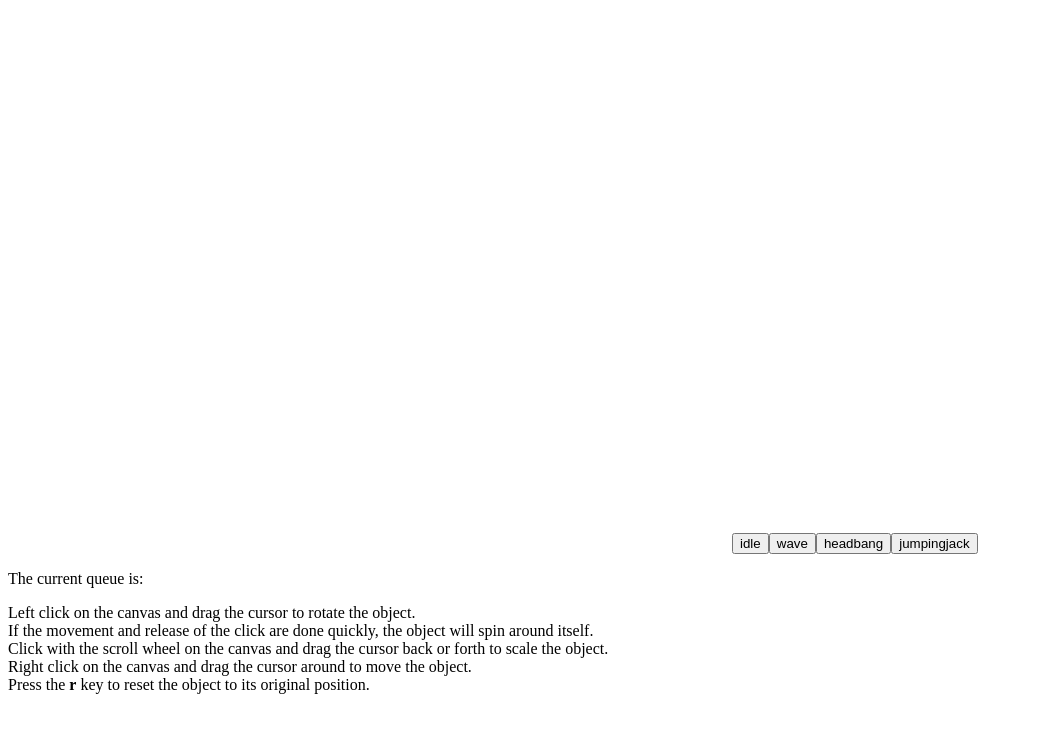
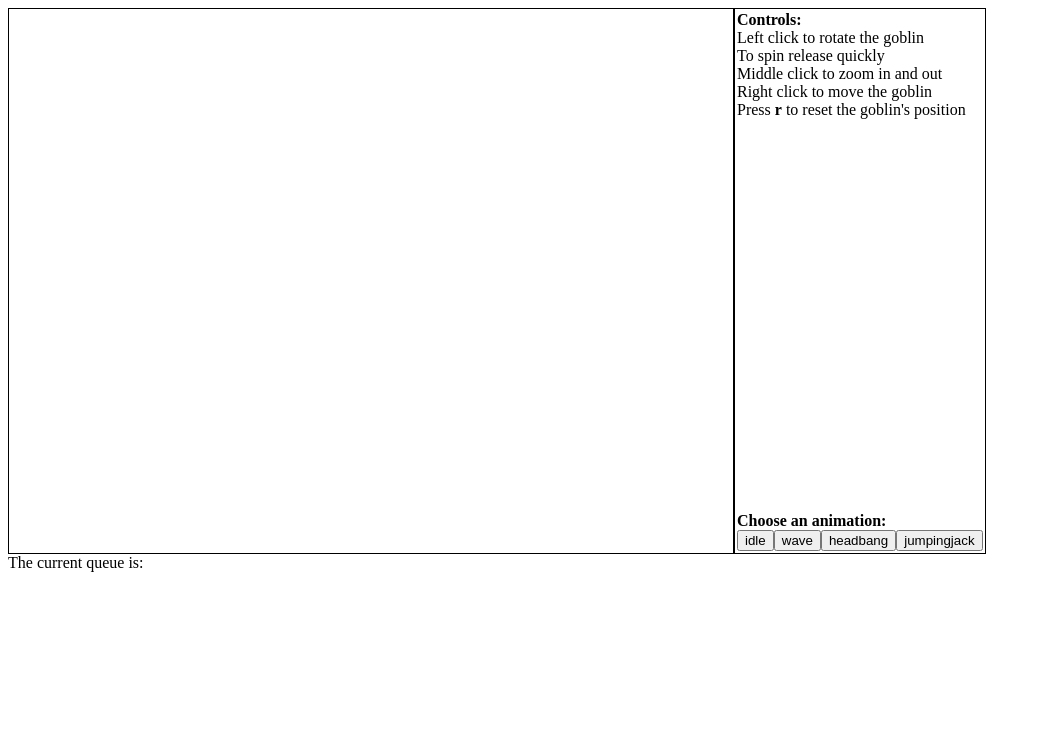
Before and after one commit to albertobasaglia/dtu-cg-project, a plain HTML site: page index.html in a window 1280 px wide. Shown: the whole page, without its empty margins (0-1041 px from the left). Drawn offline with Linux system fonts and the light colour scheme; a script that the page names is missing.

Commit message:
Added some styling for the page

```diff
--- a/index.html
+++ b/index.html
@@ -9,13 +9,49 @@
     <script type="text/javascript" src="./common/OBJParser.js"></script>
     <script type="text/javascript" src="./common/quaternion.js"></script>
     <script type="text/javascript" src="script.js"></script>
+    <link rel="stylesheet" type="text/css" href="style.css">
   </head>
 
   <body>
+    <div class="container">
+      <div class="item">
+        <canvas id="glCanvas" width="720" height="540"></canvas>
+      </div>
+
+      <div class="item">
         <div>
-    <canvas id="glCanvas" width="720" height="540"></canvas>
-      <div id="animationMenu" style="display: inline-block;">
+          <p>
+            <strong>Controls:</strong>
+          <br>
+            Left click to rotate the goblin
+          <br>
+            To spin release quickly
+          <br>
+            Middle click to zoom in and out
+          <br>
+            Right click to move the goblin
+          <br>
+            Press <strong>r</strong> to reset the goblin's position
+          </p>
         </div>
+
+        <div>
+          <p>
+            <strong>Choose an animation:</strong>
+          </p>
+          <div id="animationMenu" style="display: inline-block;"></div>
+        </div>
+      </div>
+    </div>
+
+    <div id="interactive-div" class="container">
+      <p>The current queue is:</p>
+      <p id="showQueue"></p>
+    </div>
+    <div id="inspect-div" style="display: none;">
+      <p id="currentFrame"></p>
+      <button id="playpause">Play</button>
+      <button id="exit">x</button>
     </div>
 
     <script id="vertex-shader" type="x-shader/x-vertex">
@@ -79,25 +115,5 @@
           gl_FragColor = vec4(result, 1.0);
       }
     </script>
-    <div id="interactive-div">
-      <p>The current queue is: </p>
-      <p id="showQueue"></p>
-    </div>
-    <div id="inspect-div" style="display: none;">
-      <p id="currentFrame"></p>
-      <button id="playpause">Play</button>
-      <button id="exit">x</button>
-    </div>
-    <p>
-      Left click on the canvas and drag the cursor to rotate the object.
-    <br>
-      If the movement and release of the click are done quickly, the object will spin around itself.
-    <br>
-      Click with the scroll wheel on the canvas and drag the cursor back or forth to scale the object.
-    <br>
-      Right click on the canvas and drag the cursor around to move the object.
-    <br>
-      Press the <strong>r</strong> key to reset the object to its original position.
-    </p>
   </body>
 </html>
--- /dev/null
+++ b/style.css
@@ -0,0 +1,16 @@
+.container {
+    display: flex;
+    flex-direction: row;
+}
+
+.item {
+    padding: 2px;
+    display: flex;
+    flex-direction: column;
+    border: 1px solid black;
+    justify-content: space-between;
+}
+
+p {
+    margin: 0;
+}
```
Lines whose indentation alone changed are shown as unchanged.
